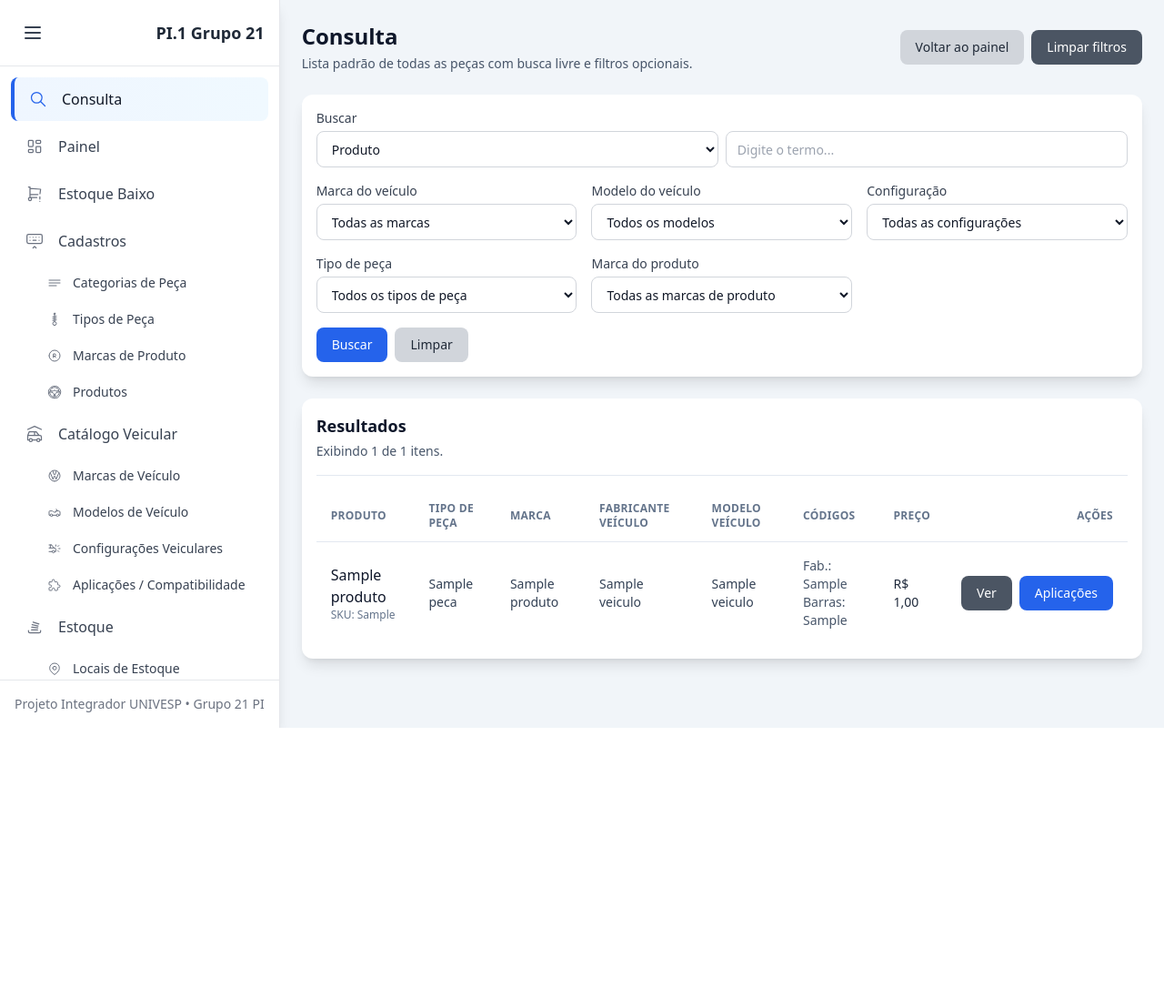
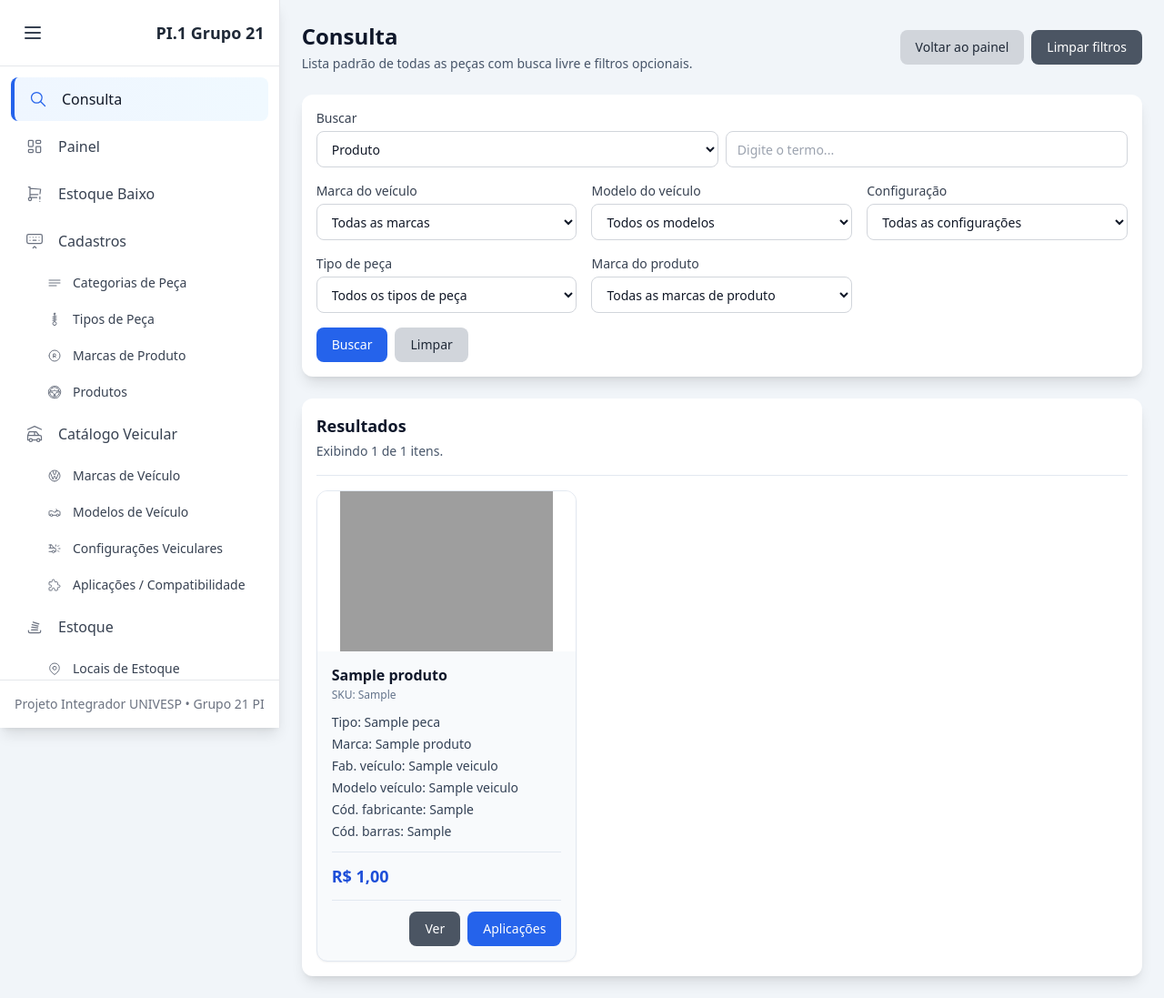
Before and after one commit to policarpofelipe/pi1-univesp, a PHP site: page /consulta_veiculo.php in a window 1280 px wide. Shown: the whole page at 91% size. Before the commit the page ends 800 px from the top, so only its background shows below. Run offline with PHP 8.4, Linux system fonts and the light colour scheme; the visitor is signed in with stand-in values (Sample User, id 1); tables that the repository leaves empty hold one stand-in row (values such as "Sample post"); some libraries are stand-ins or nearby versions; grey boxes are pictures that could not be loaded.

Commit message:
ajustes tela de busca e produtos

```diff
--- a/consulta_veiculo.php
+++ b/consulta_veiculo.php
@@ -329,6 +329,7 @@ function buscarListaProdutos(PDO $pdo, string $whereSql, array $params, int $lim
             p.codigo_fabricante,
             p.codigo_barras,
             p.preco,
+            pi.caminho_arquivo AS imagem_principal,
             tp.nome AS tipo_peca_nome,
             mp.nome AS marca_produto_nome,
             app_agg.marcas_veiculo AS marcas_veiculo_nome,
@@ -336,6 +337,9 @@ function buscarListaProdutos(PDO $pdo, string $whereSql, array $params, int $lim
         FROM produtos p
         INNER JOIN tipos_peca tp ON tp.id = p.tipo_peca_id
         INNER JOIN marcas_produto mp ON mp.id = p.marca_produto_id
+        LEFT JOIN produto_imagens pi
+            ON pi.produto_id = p.id
+           AND pi.principal = 1
         LEFT JOIN (
             SELECT
                 ap.tipo_peca_id,
@@ -548,48 +552,55 @@ $baseParams = [
                         <p class="text-sm text-slate-600">Nenhum item encontrado.</p>
                     </div>
                 <?php else: ?>
-                    <div class="overflow-x-auto">
-                        <table class="min-w-full">
-                            <thead>
-                            <tr class="border-b border-slate-200">
-                                <th class="px-4 py-3 text-left text-xs font-semibold uppercase tracking-wide text-slate-500">Produto</th>
-                                <th class="px-4 py-3 text-left text-xs font-semibold uppercase tracking-wide text-slate-500">Tipo de peça</th>
-                                <th class="px-4 py-3 text-left text-xs font-semibold uppercase tracking-wide text-slate-500">Marca</th>
-                                <th class="px-4 py-3 text-left text-xs font-semibold uppercase tracking-wide text-slate-500">Fabricante veículo</th>
-                                <th class="px-4 py-3 text-left text-xs font-semibold uppercase tracking-wide text-slate-500">Modelo veículo</th>
-                                <th class="px-4 py-3 text-left text-xs font-semibold uppercase tracking-wide text-slate-500">Códigos</th>
-                                <th class="px-4 py-3 text-left text-xs font-semibold uppercase tracking-wide text-slate-500">Preço</th>
-                                <th class="px-4 py-3 text-right text-xs font-semibold uppercase tracking-wide text-slate-500">Ações</th>
-                            </tr>
-                            </thead>
-                            <tbody>
-                            <?php foreach ($resultados as $item): ?>
-                                <tr class="border-b border-slate-100 last:border-b-0">
-                                    <td class="px-4 py-4">
-                                        <div class="font-medium text-slate-900"><?= esc($item['nome_comercial']) ?></div>
-                                        <div class="text-xs text-slate-500">SKU: <?= esc($item['sku_interno']) ?></div>
-                                    </td>
-                                    <td class="px-4 py-4 text-sm text-slate-700"><?= esc($item['tipo_peca_nome']) ?></td>
-                                    <td class="px-4 py-4 text-sm text-slate-700"><?= esc($item['marca_produto_nome']) ?></td>
-                                    <td class="px-4 py-4 text-sm text-slate-700"><?= esc($item['marcas_veiculo_nome'] ?: '—') ?></td>
-                                    <td class="px-4 py-4 text-sm text-slate-700"><?= esc($item['modelos_veiculo_nome'] ?: '—') ?></td>
-                                    <td class="px-4 py-4 text-sm text-slate-600">
-                                        <div>Fab.: <?= esc($item['codigo_fabricante'] ?: '—') ?></div>
-                                        <div>Barras: <?= esc($item['codigo_barras'] ?: '—') ?></div>
-                                    </td>
-                                    <td class="px-4 py-4 text-sm font-medium text-slate-800">
-                                        R$ <?= number_format((float)$item['preco'], 2, ',', '.') ?>
-                                    </td>
-                                    <td class="px-4 py-4">
-                                        <div class="flex items-center justify-end gap-2">
-                                            <?= botao_link('ver_produto.php?id=' . (int)$item['id'], 'Ver', 'atalho') ?>
-                                            <?= botao_link('ver_aplicacoes_produto.php?id=' . (int)$item['id'], 'Aplicações', 'busca') ?>
+                    <div class="grid grid-cols-1 gap-4 sm:grid-cols-2 xl:grid-cols-3 2xl:grid-cols-4">
+                        <?php foreach ($resultados as $item): ?>
+                            <article class="overflow-hidden rounded-xl border border-slate-200 bg-slate-50 shadow-sm">
+                                <div class="h-44 bg-white">
+                                    <?php if (!empty($item['imagem_principal'])): ?>
+                                        <img
+                                            src="<?= esc($item['imagem_principal']) ?>"
+                                            alt="<?= esc($item['nome_comercial']) ?>"
+                                            class="h-full w-full object-contain"
+                                            loading="lazy"
+                                        >
+                                    <?php else: ?>
+                                        <div class="flex h-full flex-col items-center justify-center text-slate-400">
+                                            <svg xmlns="http://www.w3.org/2000/svg" class="h-14 w-14" fill="none" viewBox="0 0 24 24" stroke="currentColor" stroke-width="1.5">
+                                                <path stroke-linecap="round" stroke-linejoin="round" d="M3 7a2 2 0 0 1 2-2h3l1.2 1.5h4.6L15 5h4a2 2 0 0 1 2 2v10a2 2 0 0 1-2 2H5a2 2 0 0 1-2-2V7zm4 0l10 10M10 13a3 3 0 1 1 4.2-4.2" />
+                                            </svg>
+                                            <span class="mt-2 text-sm font-medium">Foto em breve</span>
                                         </div>
-                                    </td>
-                                </tr>
-                            <?php endforeach; ?>
-                            </tbody>
-                        </table>
+                                    <?php endif; ?>
+                                </div>
+
+                                <div class="space-y-3 px-4 py-4">
+                                    <div>
+                                        <div class="text-base font-semibold leading-tight text-slate-900"><?= esc($item['nome_comercial']) ?></div>
+                                        <div class="mt-1 text-xs text-slate-500">SKU: <?= esc($item['sku_interno']) ?></div>
+                                    </div>
+
+                                    <div class="space-y-1 text-sm text-slate-700">
+                                        <div><span class="font-medium">Tipo:</span> <?= esc($item['tipo_peca_nome']) ?></div>
+                                        <div><span class="font-medium">Marca:</span> <?= esc($item['marca_produto_nome']) ?></div>
+                                        <div><span class="font-medium">Fab. veículo:</span> <?= esc($item['marcas_veiculo_nome'] ?: '—') ?></div>
+                                        <div><span class="font-medium">Modelo veículo:</span> <?= esc($item['modelos_veiculo_nome'] ?: '—') ?></div>
+                                        <div><span class="font-medium">Cód. fabricante:</span> <?= esc($item['codigo_fabricante'] ?: '—') ?></div>
+                                        <div><span class="font-medium">Cód. barras:</span> <?= esc($item['codigo_barras'] ?: '—') ?></div>
+                                    </div>
+
+                                    <div class="flex items-center justify-between border-t border-slate-200 pt-3">
+                                        <div class="text-lg font-bold text-blue-700">
+                                            R$ <?= number_format((float)$item['preco'], 2, ',', '.') ?>
+                                        </div>
+                                    </div>
+
+                                    <div class="flex items-center justify-end gap-2 border-t border-slate-200 pt-3">
+                                        <?= botao_link('ver_produto.php?id=' . (int)$item['id'], 'Ver', 'atalho') ?>
+                                        <?= botao_link('ver_aplicacoes_produto.php?id=' . (int)$item['id'], 'Aplicações', 'busca') ?>
+                                    </div>
+                                </div>
+                            </article>
+                        <?php endforeach; ?>
                     </div>
                 <?php endif; ?>
 
```
Also changed, not shown: listar_produtos.php (+36 -73 lines).
